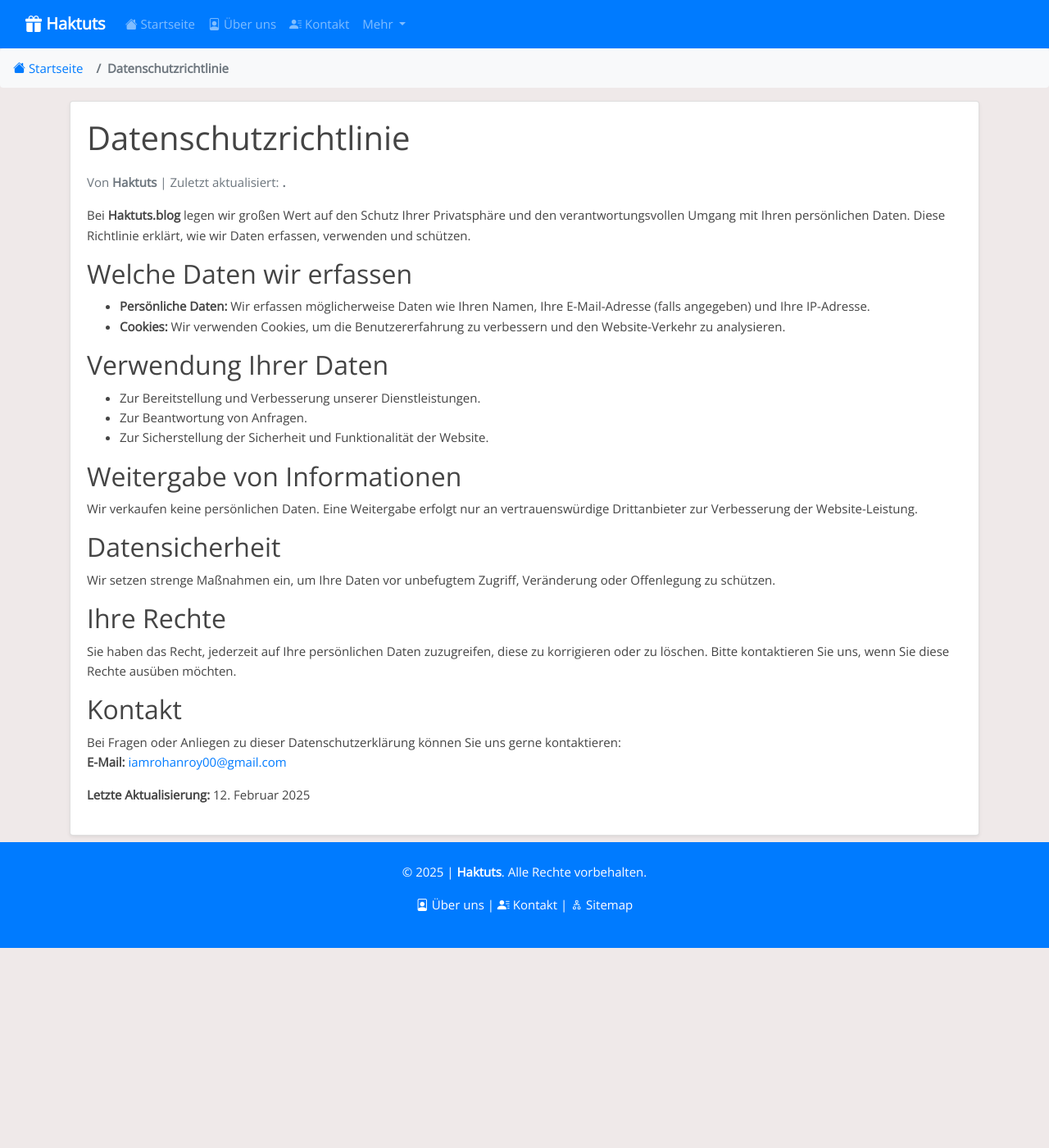
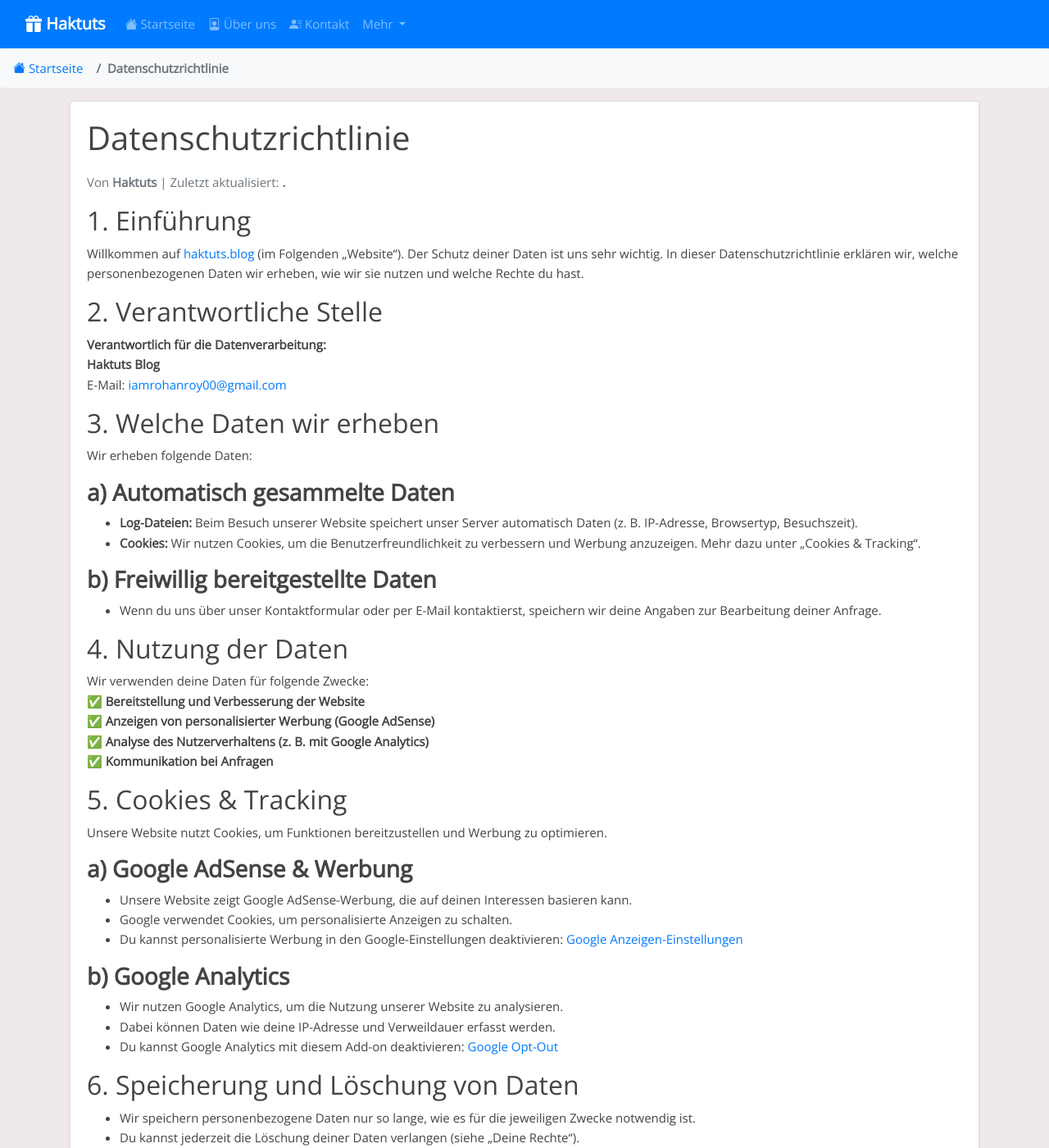
Before and after one commit to iamrohanroy/hkts-blog, a Jekyll site: the page built from _pages/datenschutzrichtlinie.md, in a window 1280 px wide and 1400 px high. Shown: the whole window at 82% size. Built offline with Jekyll 4.4.1, drawn with Linux system fonts in a browser that asks for light colours; some of the changed text lies outside the part shown.

Commit message:
Update datenschutzrichtlinie.md

```diff
--- a/_pages/datenschutzrichtlinie.md
+++ b/_pages/datenschutzrichtlinie.md
@@ -6,28 +6,72 @@ date: 2025-01-16
 permalink: /datenschutzrichtlinie/
 ---
 
-Bei **Haktuts.blog** legen wir großen Wert auf den Schutz Ihrer Privatsphäre und den verantwortungsvollen Umgang mit Ihren persönlichen Daten. Diese Richtlinie erklärt, wie wir Daten erfassen, verwenden und schützen.
+## 1. Einführung
 
-## Welche Daten wir erfassen
-- **Persönliche Daten:** Wir erfassen möglicherweise Daten wie Ihren Namen, Ihre E-Mail-Adresse (falls angegeben) und Ihre IP-Adresse.
-- **Cookies:** Wir verwenden Cookies, um die Benutzererfahrung zu verbessern und den Website-Verkehr zu analysieren.
+Willkommen auf [haktuts.blog](https://www.haktuts.blog) (im Folgenden „Website“). Der Schutz deiner Daten ist uns sehr wichtig. In dieser Datenschutzrichtlinie erklären wir, welche personenbezogenen Daten wir erheben, wie wir sie nutzen und welche Rechte du hast.
 
-## Verwendung Ihrer Daten
-- Zur Bereitstellung und Verbesserung unserer Dienstleistungen.
-- Zur Beantwortung von Anfragen.
-- Zur Sicherstellung der Sicherheit und Funktionalität der Website.
+## 2. Verantwortliche Stelle
 
-## Weitergabe von Informationen
-Wir verkaufen keine persönlichen Daten. Eine Weitergabe erfolgt nur an vertrauenswürdige Drittanbieter zur Verbesserung der Website-Leistung.
+**Verantwortlich für die Datenverarbeitung:**
+**Haktuts Blog**
+E-Mail: [iamrohanroy00@gmail.com](mailto:iamrohanroy00@gmail.com)
 
-## Datensicherheit
-Wir setzen strenge Maßnahmen ein, um Ihre Daten vor unbefugtem Zugriff, Veränderung oder Offenlegung zu schützen.
+## 3. Welche Daten wir erheben
 
-## Ihre Rechte
-Sie haben das Recht, jederzeit auf Ihre persönlichen Daten zuzugreifen, diese zu korrigieren oder zu löschen. Bitte kontaktieren Sie uns, wenn Sie diese Rechte ausüben möchten.
+Wir erheben folgende Daten:
 
-## Kontakt
-Bei Fragen oder Anliegen zu dieser Datenschutzerklärung können Sie uns gerne kontaktieren:
-**E-Mail:** [iamrohanroy00@gmail.com](mailto:iamrohanroy00@gmail.com)
+### **a) Automatisch gesammelte Daten**
+- **Log-Dateien:** Beim Besuch unserer Website speichert unser Server automatisch Daten (z. B. IP-Adresse, Browsertyp, Besuchszeit).
+- **Cookies:** Wir nutzen Cookies, um die Benutzerfreundlichkeit zu verbessern und Werbung anzuzeigen. Mehr dazu unter „Cookies & Tracking“.
+
+### **b) Freiwillig bereitgestellte Daten**
+- Wenn du uns über unser Kontaktformular oder per E-Mail kontaktierst, speichern wir deine Angaben zur Bearbeitung deiner Anfrage.
+
+## 4. Nutzung der Daten
+
+Wir verwenden deine Daten für folgende Zwecke:
+✅ **Bereitstellung und Verbesserung der Website**
+✅ **Anzeigen von personalisierter Werbung (Google AdSense)**
+✅ **Analyse des Nutzerverhaltens (z. B. mit Google Analytics)**
+✅ **Kommunikation bei Anfragen**
+
+## 5. Cookies & Tracking
+
+Unsere Website nutzt Cookies, um Funktionen bereitzustellen und Werbung zu optimieren.
+
+### **a) Google AdSense & Werbung**
+- Unsere Website zeigt Google AdSense-Werbung, die auf deinen Interessen basieren kann.
+- Google verwendet Cookies, um personalisierte Anzeigen zu schalten.
+- Du kannst personalisierte Werbung in den Google-Einstellungen deaktivieren: [Google Anzeigen-Einstellungen](https://adssettings.google.com)
+
+### **b) Google Analytics**
+- Wir nutzen Google Analytics, um die Nutzung unserer Website zu analysieren.
+- Dabei können Daten wie deine IP-Adresse und Verweildauer erfasst werden.
+- Du kannst Google Analytics mit diesem Add-on deaktivieren: [Google Opt-Out](https://tools.google.com/dlpage/gaoptout)
+
+## 6. Speicherung und Löschung von Daten
+
+- Wir speichern personenbezogene Daten nur so lange, wie es für die jeweiligen Zwecke notwendig ist.
+- Du kannst jederzeit die Löschung deiner Daten verlangen (siehe „Deine Rechte“).
+
+## 7. Deine Rechte (DSGVO)
+
+Du hast das Recht:
+✔ **Auskunft** über deine gespeicherten Daten zu erhalten
+✔ **Berichtigung** falscher Daten zu verlangen
+✔ **Löschung** deiner Daten zu beantragen („Recht auf Vergessenwerden“)
+✔ **Widerspruch** gegen die Datenverarbeitung einzulegen
+
+Kontaktiere uns dazu per E-Mail: [iamrohanroy00@gmail.com](mailto:iamrohanroy00@gmail.com)
+
+## 8. Änderungen dieser Datenschutzrichtlinie
+
+Wir behalten uns vor, diese Datenschutzrichtlinie jederzeit anzupassen. Änderungen werden auf dieser Seite veröffentlicht.
 
 **Letzte Aktualisierung:** 12. Februar 2025
+
+---
+
+## ℹ️ **Kontakt**
+Falls du Fragen zum Datenschutz hast, kontaktiere uns per E-Mail:
+📩 **[iamrohanroy00@gmail.com](mailto:iamrohanroy00@gmail.com)**
```
